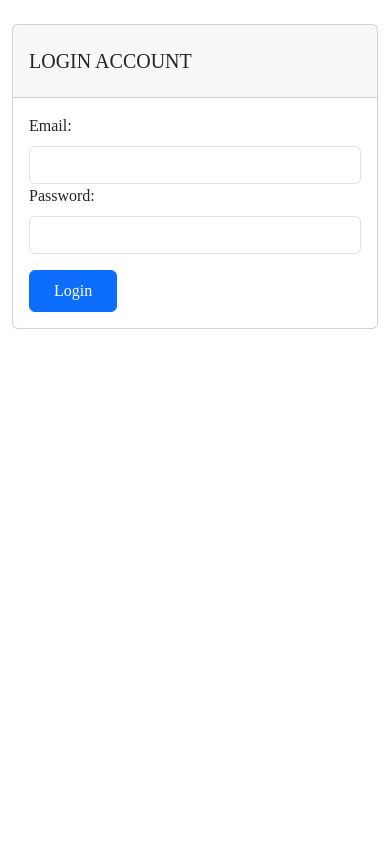
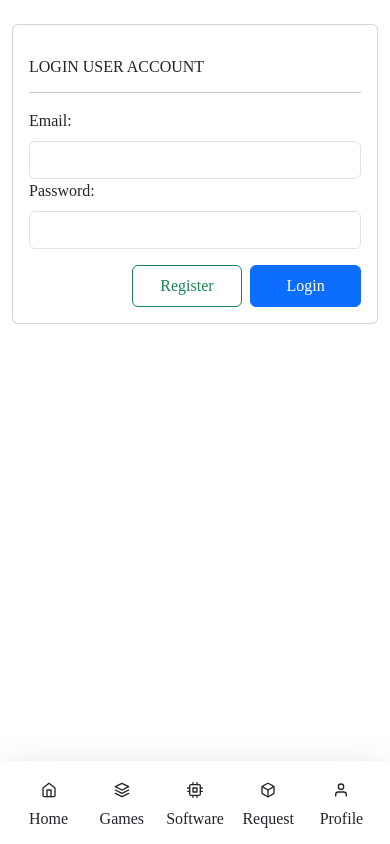
Before and after one commit to aunghtetchun/React-Redux-Vite-MGMM, a React (Vite) app: page /user/login in a window 390 px wide. Built offline with nearby package versions, Linux system fonts and the light colour scheme; no server answers; a web font is replaced by a local one.

Commit message:
footer nav and game list modal

```diff
--- /dev/null
+++ b/src/components/BottomNav.jsx
@@ -0,0 +1,56 @@
+import {  useEffect } from "react";
+import { Link } from "react-router-dom";
+import { fetchCategories } from "../actions/categoryActions";
+import { useDispatch, useSelector } from "react-redux";
+import { FiCpu,FiBox, FiHome, FiLayers, FiUser} from "react-icons/fi";
+import { ListModal } from "./ListModal";
+import { React, useState } from "react";
+export default function BottomNav() {
+  const dispatch = useDispatch();
+  const categories = useSelector((state) => state.categoryReducer.categories);
+  const [show, setShow] = useState(false);
+
+  const handleClose = () => setShow(false);
+  const handleShow = () => setShow(true);
+
+  useEffect(() => {
+    // Fetch the categories when the component mounts
+    dispatch(fetchCategories());
+  }, [dispatch]);
+
+  return (
+    <>
+      <div className="col-12 d-md-none d-block pb-2 pt-3 shadow shadow-lg d-flex justify-content-center align-items-center mobile_nav">
+        <Link to="/" className="col text-dark  px-0 text-center">
+          <FiHome/>
+          <h6 className="my-2">Home</h6>
+        </Link>
+        <div
+          data-toggle="modal"
+          data-target="#catmodal"
+          className="col  text-dark  px-0 text-center"
+        >
+          <FiLayers/>
+          <h6 className="my-2" onClick={handleShow}>Games</h6>
+          <ListModal
+            handleClose={handleClose}
+            show={show}
+            categories={categories}
+          />
+        </div>
+        <div className="col text-dark  px-0 text-center">
+          <FiCpu/>
+          <h6 className="my-2">Software</h6>
+        </div>
+        <div className="col  text-dark  px-0 text-center">
+          <FiBox/>
+          <h6 className="my-2">Request</h6>
+        </div>
+        <Link to="/user/login" className="col  text-dark  px-0 text-center">
+          <FiUser/>
+          <h6 className="my-2">Profile</h6>
+        </Link>
+      </div>
+    </>
+  );
+}
--- a/src/components/ListModal.jsx
+++ b/src/components/ListModal.jsx
@@ -1,20 +1,33 @@
 import Modal from "react-bootstrap/Modal";
+import { Link } from "react-router-dom";
 
-export function ListModal({ handleClose, show }) {
+export function ListModal({ handleClose, show , categories}) {
 
   return (
     <>
       <Modal show={show} onHide={handleClose}>
         <Modal.Header closeButton>
-          <Modal.Title>Modal heading</Modal.Title>
+          <Modal.Title className="fw-bolder">ဂိမ်းအမျိုးအစားများ</Modal.Title>
         </Modal.Header>
-        <Modal.Body>Woohoo, you are reading this text in a modal!</Modal.Body>
+        <Modal.Body>
+            <div className="d-flex col-12 flex-wrap px-0 justify-content-center align-items-center">
+                  <div className="col-6 p-1" >
+                    <Link to={`games/category/all`} className="btn  my-1 btn-outline-danger w-100 px-3 py-2">
+                        ဂိမ်းအားလုံး
+                    </Link>
+                  </div>
+                  {categories.map((category) => (
+                  <div className="col-6 p-1" key={category.id} onClick={()=>handleClose()}>
+                    <Link to={`games/category/${category.id}`} className="btn  my-1 btn-outline-danger w-100 px-3 py-2">
+                        {category.title}
+                    </Link>
+                  </div>
+                  ))}
+            </div>
+        </Modal.Body>
         <Modal.Footer>
-          <button className="btn btn-secondary" onClick={()=>handleClose()}>
+          <button className="btn btn-danger px-3" onClick={()=>handleClose()}>
             Close
-          </button>
-          <button className="btn btn-primary" onClick={()=>handleClose()}>
-            Save Changes
           </button>
         </Modal.Footer>
       </Modal>
--- a/src/components/Navbar.jsx
+++ b/src/components/Navbar.jsx
@@ -1,16 +1,21 @@
+import { React,useState } from "react";
 import { useContext, useEffect } from "react";
 import { Link } from "react-router-dom";
 import { AuthContext } from "../contexts/AuthContext";
 import { fetchCategories } from "../actions/categoryActions";
 import { useDispatch, useSelector } from "react-redux";
-import NavDropdown from 'react-bootstrap/NavDropdown';
-import { Dropdown } from "react-bootstrap";
+import { Button, Dropdown } from "react-bootstrap";
 import { FaUserCircle } from "react-icons/fa";
+import { ListModal } from "./ListModal";
 
 export default function Navbar() {
   const { user, isLoggedIn, handleLogout } = useContext(AuthContext);
   const dispatch = useDispatch();
   const categories = useSelector((state) => state.categoryReducer.categories);
+  const [show, setShow] = useState(false);
+
+  const handleClose = () => setShow(false);
+  const handleShow = () => setShow(true);
 
   useEffect(() => {
     // Fetch the categories when the component mounts
@@ -18,7 +23,7 @@ export default function Navbar() {
   }, [dispatch]);
 
   return (
-    <div className="col-12 col-md-11 ">
+    <div className="col-12 col-md-11  d-none d-md-block">
       <nav className="navbar navbar-expand-lg navbar-dark bg-transparent">
         <div className="container-fluid">
           <a className="navbar-brand h1 my-0" href="#">
@@ -43,18 +48,11 @@ export default function Navbar() {
                 </Link>
               </li>
               <li className="nav-item">
-                <NavDropdown
-                  id="nav-dropdown-dark-example"
-                  title="Games"
-                  menuVariant="light"
-                >
-                  {categories &&
-                    categories.map((category) => (
-                      <NavDropdown.Item key={category.id} href="#action/3.3">
-                        {category.title}
-                      </NavDropdown.Item>
-                    ))}
-                </NavDropdown>
+                <Button variant="primary" onClick={handleShow}>
+                  Games
+                </Button>
+
+                <ListModal handleClose={handleClose} show={show} categories={categories}/>
               </li>
               <li className="nav-item">
                 <Link className="nav-link " aria-current="page" to="/">
@@ -86,7 +84,7 @@ export default function Navbar() {
               <>
                 <Dropdown>
                   <Dropdown.Toggle variant="info" id="dropdown-basic">
-                    <FaUserCircle className="h2 fw-normal"/> &nbsp;
+                    <FaUserCircle className="h2 fw-normal" /> &nbsp;
                     {user.name}
                   </Dropdown.Toggle>
 
--- a/src/components/auth/LoginUser.jsx
+++ b/src/components/auth/LoginUser.jsx
@@ -23,10 +23,9 @@ const LoginUser = () => {
 
   return (
     <div className="col-12 card col-md-6 p-0">
-      <div className="card-header">
-        <h5 className="my-3">LOGIN ACCOUNT</h5>
-      </div>
       <div className="card-body">
+      <h6 className="my-3">LOGIN USER ACCOUNT</h6>
+        <hr />
         <form onSubmit={handleSubmit}>
           <div>
             <label className="form-label" htmlFor="email">
@@ -54,9 +53,16 @@ const LoginUser = () => {
               className="form-control"
             />
           </div>
-          <button className="btn mt-3 btn-primary px-4 py-2" type="submit">
-            Login
-          </button>
+          <div className="text-end">
+            <button className="btn col-4 me-2 mt-3 btn-outline-success px-4 py-2">
+              Register
+            </button>
+            <button className="btn col-4 mt-3 btn-primary px-4 py-2" type="submit">
+              Login
+            </button>
+
+          </div>
+
         </form>
       </div>
 
--- a/src/index.css
+++ b/src/index.css
@@ -41,3 +41,8 @@ a{
 .tg_btn{
     background-color: #0088cc; color: #fff; border-color: #0088cc;
 }
+
+/* mobile nav  */
+.mobile_nav{
+    position: fixed; width: 100%; z-index:2900; bottom: 0; right: 0; background: #ffffff !important; color: black !important;
+}
--- a/src/pages/layouts/Layout.jsx
+++ b/src/pages/layouts/Layout.jsx
@@ -3,13 +3,15 @@ import { Outlet, useLocation } from "react-router-dom";
 import Navbar from "../../components/Navbar";
 import { SwitchTransition, CSSTransition } from "react-transition-group";
 import "./style.css";
+import BottomNav from "../../components/BottomNav";
 export default function Layout() {
   const location = useLocation();
 
   return (
     <div className="container-fluid">
       <div className="row justify-content-center">
-        <div className="col-12 bg-primary sticky_nav d-none d-md-block">
+      <BottomNav/>
+        <div className="col-12 bg-primary sticky_nav">
           <div className="container">
             <div className="row justify-content-center ">
               <Navbar />
--- a/src/router/index.jsx
+++ b/src/router/index.jsx
@@ -26,7 +26,7 @@ const router = createBrowserRouter([
         element: <Search />,
       },
       {
-        path: "/games",
+        path: "/games/category/:id",
         element: <Games />,
       },
       {
```
